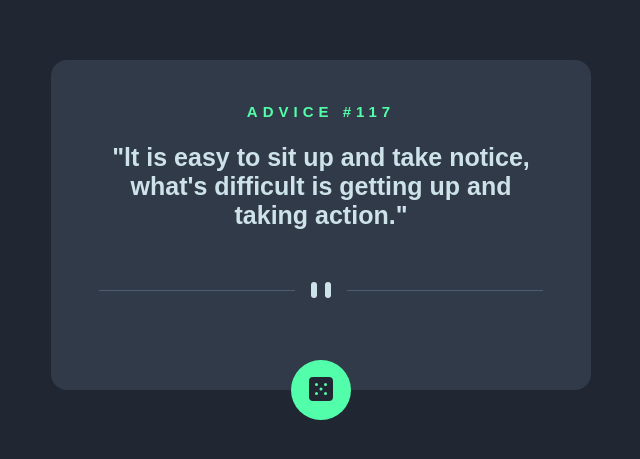
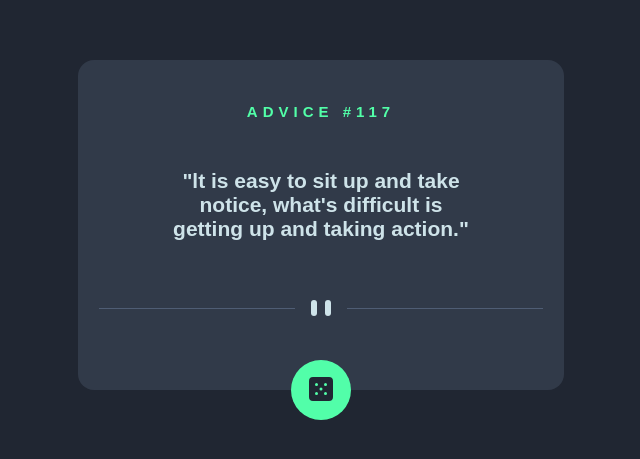
Before and after one commit to IsLSteven/ADVICE-FRONTEND-MENTOR, a plain HTML site: page index.html in a window 768 px wide. Shown: the part 175-634 px from the top of the page, without its empty margins (63-703 px from the left). Drawn offline with Linux system fonts and the light colour scheme.

Commit message:
Sem JavaScript

```diff
--- a/style.css
+++ b/style.css
@@ -14,8 +14,8 @@ body {
 }
 
 .bloco-preto {
-    width: 540px;
-    height: 330px;
+    width: 33.75em;
+    height: 20.625em;
     background-color: #313a49;
     display: flex;
     flex-direction: column;
@@ -63,12 +63,12 @@ button:hover {
 
 }
 
-@media(min-width: 768px){
-    .advice{
+@media(max-width: 768px){
+    .bloco-preto{
         padding-inline: 50px;
         width: 386px;
     }
-    .advice p{
+    .bloco-preto p{
         font-size: 21px;
         padding: 26px;
     }
```
